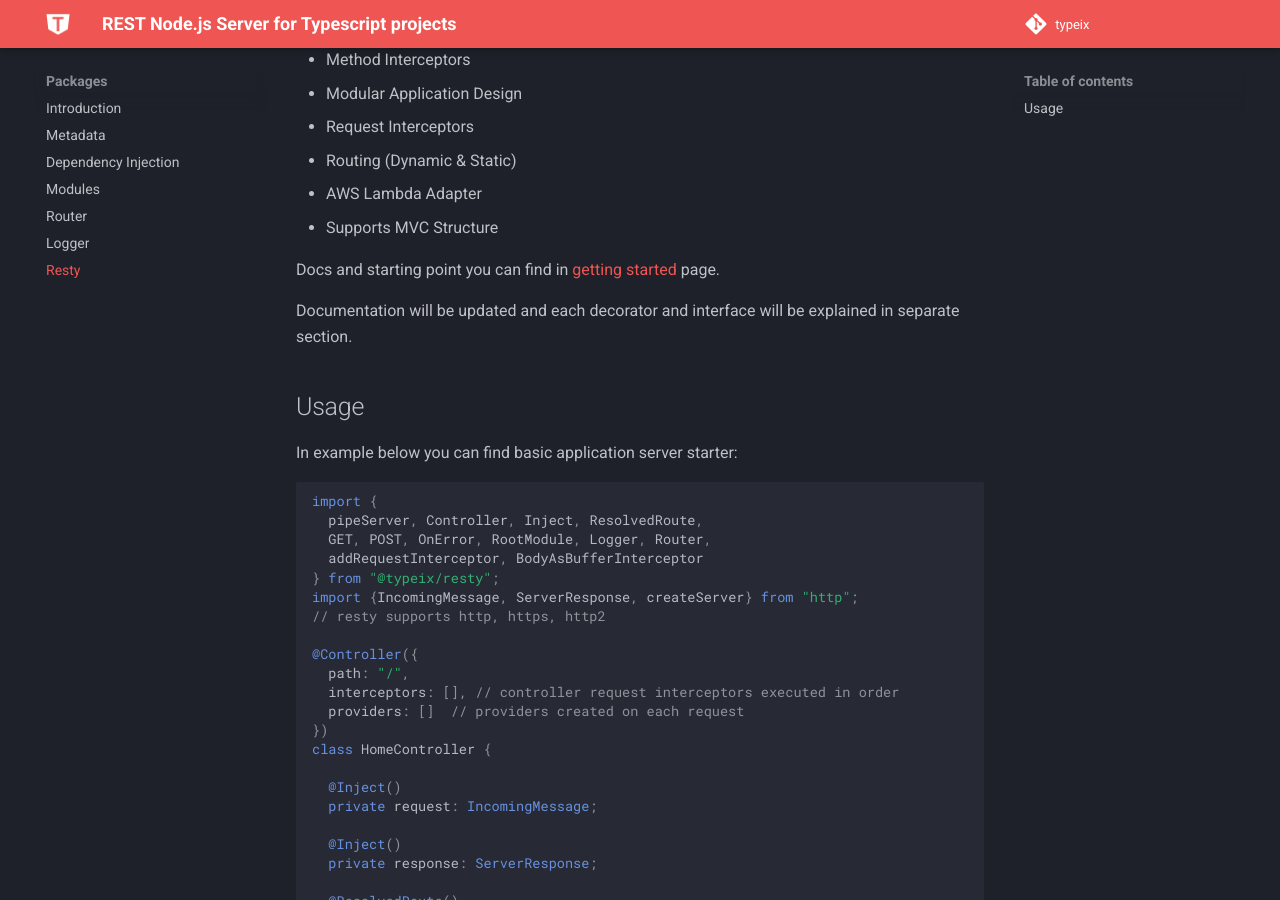
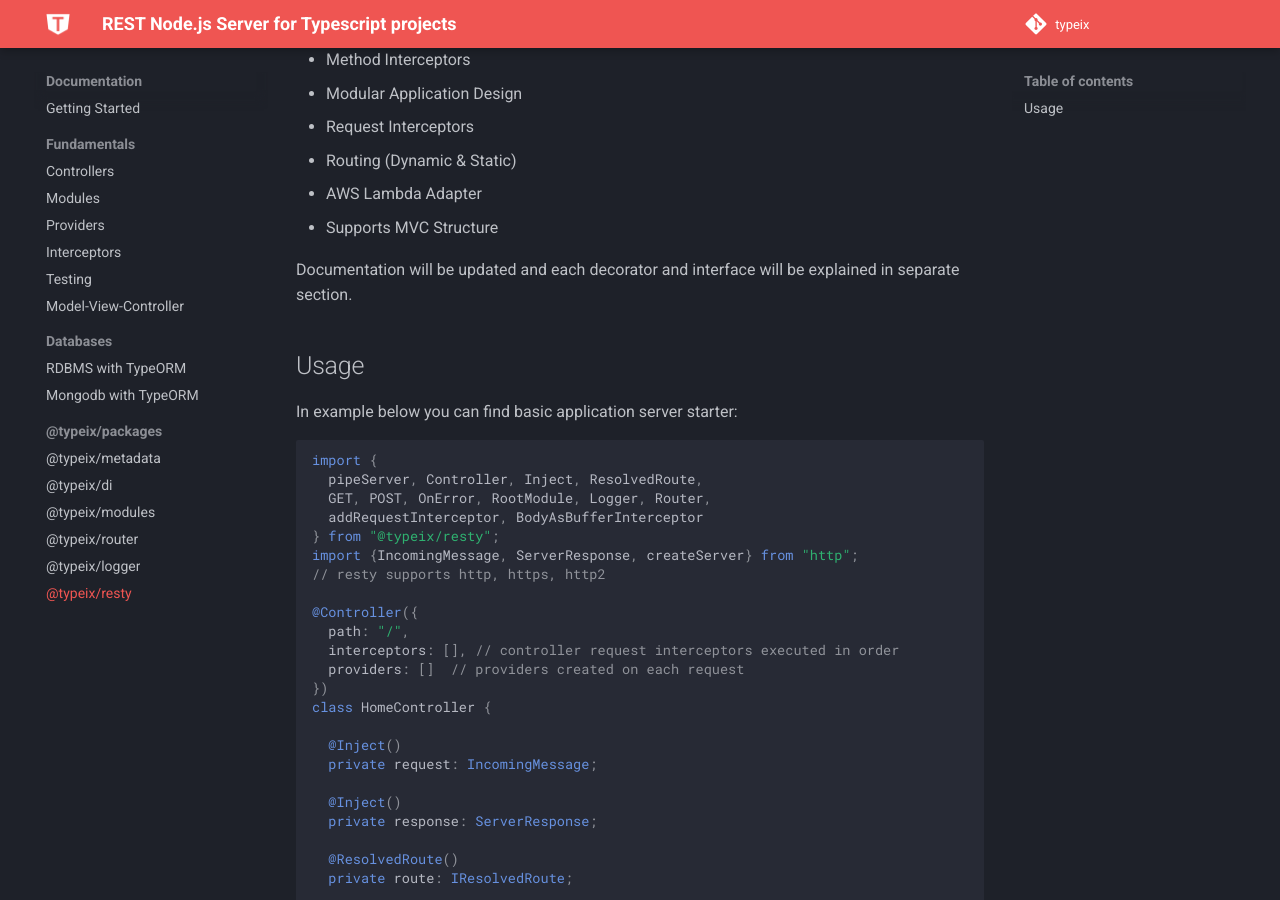
Before and after one commit to typeix/typeix.github.io, an MkDocs documentation site: the page built from docs/packages/resty/typeix-resty.md, in a window 1280 px wide and 900 px high, scrolled down 347 px. Built offline with MkDocs 1.6.1 and Material for MkDocs 9.7.7, drawn with Linux system fonts in a browser that asks for light colours; comment, search, counter and statistics services are not loaded.

Commit message:
feat: Added MVC docs, restructure docs

```diff
--- a/docs/packages/resty/typeix-resty.md
+++ b/docs/packages/resty/typeix-resty.md
@@ -16,8 +16,6 @@
 * AWS Lambda Adapter
 * Supports MVC Structure
 
-
-Docs and starting point you can find in [getting started](/getting-started) page.
 
 Documentation will be updated and each decorator and interface will be explained in separate section.
 
--- a/mkdocs.yml
+++ b/mkdocs.yml
@@ -123,26 +123,28 @@
 # Page tree
 nav:
   - Home: index.md
-  - Getting Started:
-      - Installation: getting-started.md
-      - Documentation:
+  - Documentation:
+      - Getting Started: getting-started.md
+      - Fundamentals:
         - Controllers: documentation/controllers.md
         - Modules: documentation/modules.md
         - Providers: documentation/providers.md
         - Interceptors: documentation/interceptors.md
         - Testing: documentation/testing.md
-      - Integrations:
-          Databases:
-            - SQL with TypeORM: documentation/type-orm.md
-            - Mongodb with TypeORM: documentation/type-orm-mongo.md
-  - Packages:
-      - Introduction: packages.md
-      - Metadata: packages/typeix-metadata.md
-      - Dependency Injection: packages/typeix-di.md
-      - Modules: packages/typeix-modules.md
-      - Router: packages/typeix-router.md
-      - Logger: packages/typeix-logger.md
-      - Resty: packages/resty/typeix-resty.md
+        - Model-View-Controller: documentation/model-view-controller.md
+
+      - Databases:
+          - RDBMS with TypeORM: documentation/type-orm.md
+          - Mongodb with TypeORM: documentation/type-orm-mongo.md
+
+      - "@typeix/packages":
+          - "@typeix/metadata": packages/typeix-metadata.md
+          - "@typeix/di": packages/typeix-di.md
+          - "@typeix/modules": packages/typeix-modules.md
+          - "@typeix/router": packages/typeix-router.md
+          - "@typeix/logger": packages/typeix-logger.md
+          - "@typeix/resty": packages/resty/typeix-resty.md
+
           # - AWS Lambda Adapter: packages/resty/typeix-resty-aws-lambda.md
   - Benchmarks: benchmarks.md
   - Roadmap: roadmap.md
```
Also changed, not shown: docs/benchmarks.md (+1 -1 lines), docs/documentation/model-view-controller.md (added, +176 -0 lines), theme/assets/mvc.png (added).
